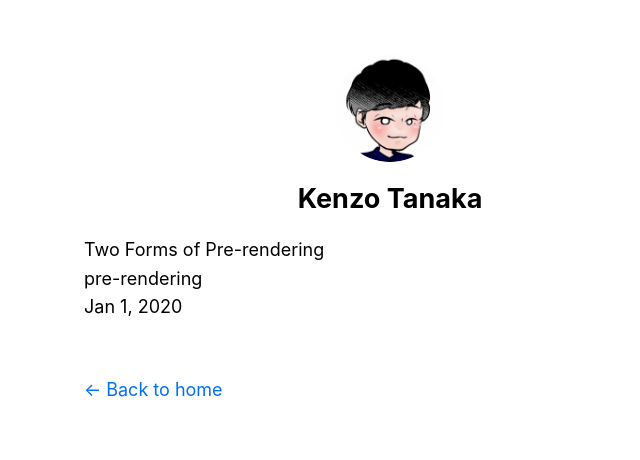
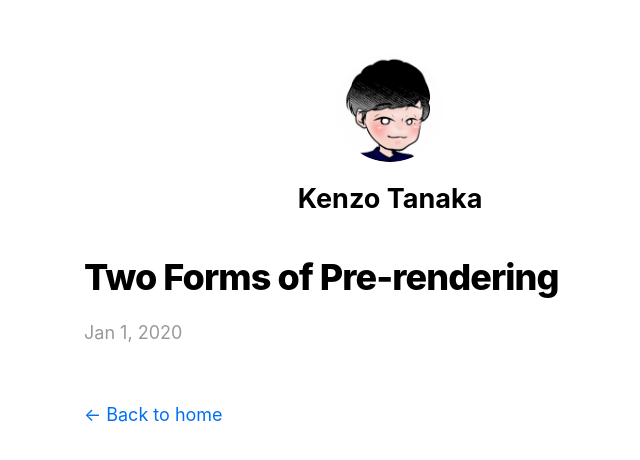
Before and after one commit to kenzo-tanaka/nextJsBlog, a Next.js app: page /posts/pre-rendering in a window 1280 px wide. Shown: the top 460 px of the page, without its empty margins (250-890 px from the left). Built offline with nearby package versions, Linux system fonts and the light colour scheme.

Commit message:
fix post show page

```diff
--- a/pages/posts/[id].tsx
+++ b/pages/posts/[id].tsx
@@ -2,6 +2,7 @@ import Head from "next/head";
 import Layout from "../../components/layout";
 import Date from "../../components/date";
 import { getAllPostIds, getPostData } from "../../lib/posts";
+import utilStyles from "../../styles/utils.module.css";
 
 export async function getStaticProps({ params }) {
   const postData = getPostData(params.id);
@@ -26,11 +27,13 @@ export default function Post({ postData }) {
       <Head>
         <title>{postData.title}</title>
       </Head>
-      {postData.title}
-      <br />
-      {postData.id}
-      <br />
-      <Date dateString={postData.date} />
+      <article>
+        <h1 className={utilStyles.headingXl}>{postData.title}</h1>
+        <div className={utilStyles.lightText}>
+          <Date dateString={postData.date} />
+        </div>
+        <div dangerouslySetInnerHTML={{ __html: postData.contentHtml }} />
+      </article>
     </Layout>
   );
 }
```
